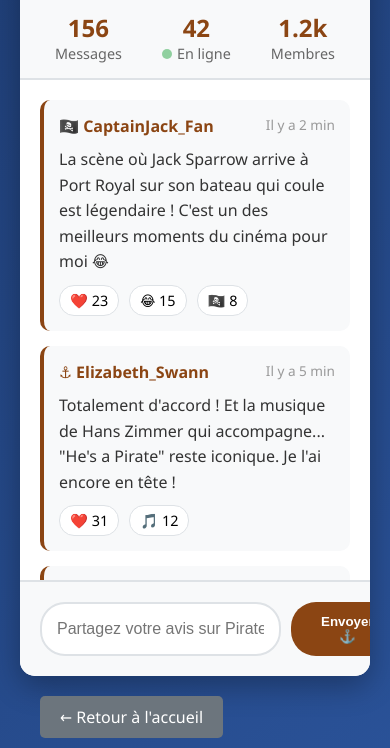
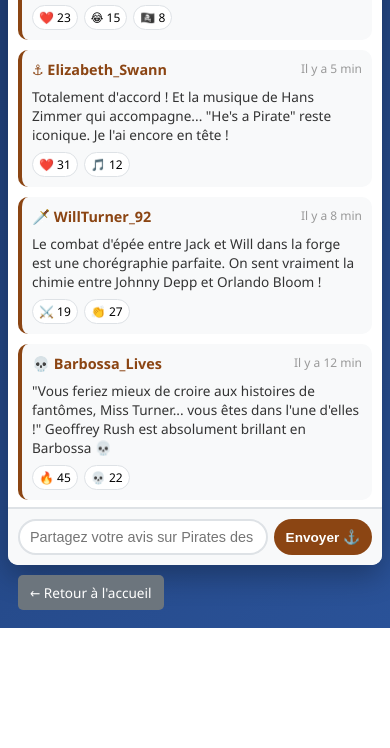
Before and after one commit to DrDr3ck/MovieChat, a plain HTML site: page chat.html in a window 390 px wide. Shown: the part 271-1019 px from the top of the page. After the commit the page ends 899 px from the top, so only its background shows below. Drawn offline with Linux system fonts and the light colour scheme.

Commit message:
Enhance layout and responsiveness of chat and index pages for better user experience

```diff
--- a/chat.html
+++ b/chat.html
@@ -2,6 +2,7 @@
 <html lang="fr">
 <head>
     <meta charset="UTF-8">
+    <meta name="viewport" content="width=device-width, initial-scale=1.0">
     <title>VideoChat - Discussion Pirates des Caraïbes</title>
     <style>
         * {
@@ -13,7 +14,7 @@
             font-family: 'Segoe UI', Tahoma, Geneva, Verdana, sans-serif;
             background: linear-gradient(135deg, #1e3c72 0%, #2a5298 100%);
             min-height: 100vh;
-            padding: 20px;
+            padding: 15px;
         }
         .container {
             max-width: 900px;
@@ -22,50 +23,55 @@
             border-radius: 15px;
             box-shadow: 0 10px 30px rgba(0,0,0,0.3);
             overflow: hidden;
+            display: flex;
+            flex-direction: column;
+            max-height: calc(100vh - 30px);
         }
         .header {
             background: linear-gradient(135deg, #8B4513 0%, #A0522D 100%);
             color: white;
-            padding: 30px;
+            padding: 20px;
             text-align: center;
         }
         .header h1 {
-            font-size: 2em;
-            margin-bottom: 10px;
+            font-size: 1.5em;
+            margin-bottom: 8px;
         }
         .header p {
             opacity: 0.9;
-            font-size: 1.1em;
+            font-size: 0.95em;
         }
         .stats {
             display: flex;
             justify-content: space-around;
             background: #f8f9fa;
-            padding: 15px;
+            padding: 12px;
             border-bottom: 2px solid #dee2e6;
+            flex-shrink: 0;
         }
         .stat {
             text-align: center;
         }
         .stat-number {
-            font-size: 1.5em;
+            font-size: 1.2em;
             font-weight: bold;
             color: #8B4513;
         }
         .stat-label {
-            font-size: 0.9em;
+            font-size: 0.8em;
             color: #666;
         }
         .messages-container {
-            padding: 20px;
-            max-height: 500px;
+            padding: 15px;
             overflow-y: auto;
+            flex: 1;
+            -webkit-overflow-scrolling: touch;
         }
         .message {
             background: #f8f9fa;
             border-radius: 10px;
-            padding: 15px;
-            margin-bottom: 15px;
+            padding: 12px;
+            margin-bottom: 12px;
             border-left: 4px solid #8B4513;
             animation: slideIn 0.3s ease-out;
         }
@@ -82,90 +88,109 @@
         .message-header {
             display: flex;
             justify-content: space-between;
-            margin-bottom: 10px;
+            margin-bottom: 8px;
+            flex-wrap: wrap;
+            gap: 5px;
         }
         .username {
             font-weight: bold;
             color: #8B4513;
+            font-size: 0.95em;
         }
         .timestamp {
             color: #999;
-            font-size: 0.85em;
+            font-size: 0.8em;
         }
         .message-content {
             color: #333;
-            line-height: 1.6;
+            line-height: 1.5;
+            font-size: 0.9em;
         }
         .reactions {
-            margin-top: 10px;
+            margin-top: 8px;
             display: flex;
-            gap: 10px;
+            gap: 8px;
+            flex-wrap: wrap;
         }
         .reaction {
             background: white;
             border: 1px solid #dee2e6;
             border-radius: 15px;
-            padding: 5px 10px;
-            font-size: 0.9em;
+            padding: 4px 8px;
+            font-size: 0.85em;
             cursor: pointer;
             transition: all 0.2s;
+            touch-action: manipulation;
+        }
+        .reaction:active {
+            background: #8B4513;
+            color: white;
+            transform: scale(0.95);
         }
         .reaction:hover {
             background: #8B4513;
             color: white;
-            transform: scale(1.1);
+            transform: scale(1.05);
         }
         .input-area {
-            padding: 20px;
+            padding: 15px;
             background: #f8f9fa;
             border-top: 2px solid #dee2e6;
+            flex-shrink: 0;
         }
         .input-group {
             display: flex;
-            gap: 10px;
+            gap: 8px;
         }
         .message-input {
             flex: 1;
-            padding: 12px 15px;
+            padding: 10px 12px;
             border: 2px solid #dee2e6;
-            border-radius: 25px;
-            font-size: 1em;
+            border-radius: 20px;
+            font-size: 0.95em;
             outline: none;
         }
         .message-input:focus {
             border-color: #8B4513;
         }
         .send-btn {
-            padding: 12px 30px;
+            padding: 10px 20px;
             background: #8B4513;
             color: white;
             border: none;
-            border-radius: 25px;
+            border-radius: 20px;
             font-weight: bold;
             cursor: pointer;
             transition: all 0.3s;
+            font-size: 0.9em;
+            white-space: nowrap;
+            touch-action: manipulation;
+        }
+        .send-btn:active {
+            background: #A0522D;
+            transform: scale(0.98);
         }
         .send-btn:hover {
             background: #A0522D;
-            transform: translateY(-2px);
         }
         .back-link {
             display: inline-block;
-            margin: 20px;
-            padding: 10px 20px;
+            margin: 15px;
+            padding: 10px 15px;
             background: #6c757d;
             color: white;
             text-decoration: none;
             border-radius: 5px;
             transition: all 0.3s;
+            font-size: 0.9em;
         }
         .back-link:hover {
             background: #5a6268;
         }
         .online-indicator {
             display: inline-block;
-            width: 10px;
-            height: 10px;
+            width: 8px;
+            height: 8px;
             background: #28a745;
             border-radius: 50%;
             margin-right: 5px;
@@ -174,6 +199,101 @@
         @keyframes pulse {
             0%, 100% { opacity: 1; }
             50% { opacity: 0.5; }
+        }
+
+        /* Media queries pour mobile */
+        @media (max-width: 600px) {
+            body {
+                padding: 8px;
+            }
+            .container {
+                border-radius: 10px;
+                max-height: calc(100vh - 16px);
+            }
+            .header {
+                padding: 15px;
+            }
+            .header h1 {
+                font-size: 1.2em;
+                margin-bottom: 5px;
+            }
+            .header p {
+                font-size: 0.85em;
+            }
+            .stats {
+                padding: 10px 5px;
+            }
+            .stat-number {
+                font-size: 1em;
+            }
+            .stat-label {
+                font-size: 0.7em;
+            }
+            .messages-container {
+                padding: 10px;
+            }
+            .message {
+                padding: 10px;
+                margin-bottom: 10px;
+            }
+            .username {
+                font-size: 0.9em;
+            }
+            .timestamp {
+                font-size: 0.75em;
+            }
+            .message-content {
+                font-size: 0.85em;
+                line-height: 1.4;
+            }
+            .reactions {
+                gap: 6px;
+            }
+            .reaction {
+                padding: 3px 6px;
+                font-size: 0.75em;
+            }
+            .input-area {
+                padding: 10px;
+            }
+            .input-group {
+                gap: 6px;
+            }
+            .message-input {
+                padding: 8px 10px;
+                font-size: 0.9em;
+            }
+            .send-btn {
+                padding: 8px 15px;
+                font-size: 0.85em;
+            }
+            .back-link {
+                margin: 10px;
+                padding: 8px 12px;
+                font-size: 0.85em;
+            }
+        }
+
+        /* Pour les très petits écrans */
+        @media (max-width: 400px) {
+            .header h1 {
+                font-size: 1.1em;
+            }
+            .header p {
+                font-size: 0.8em;
+            }
+            .stat {
+                flex: 1;
+            }
+            .stat-number {
+                font-size: 0.9em;
+            }
+            .stat-label {
+                font-size: 0.65em;
+            }
+            .send-btn {
+                padding: 8px 12px;
+            }
         }
     </style>
 </head>
```
Also changed, not shown: index.html (+96 -17 lines).
